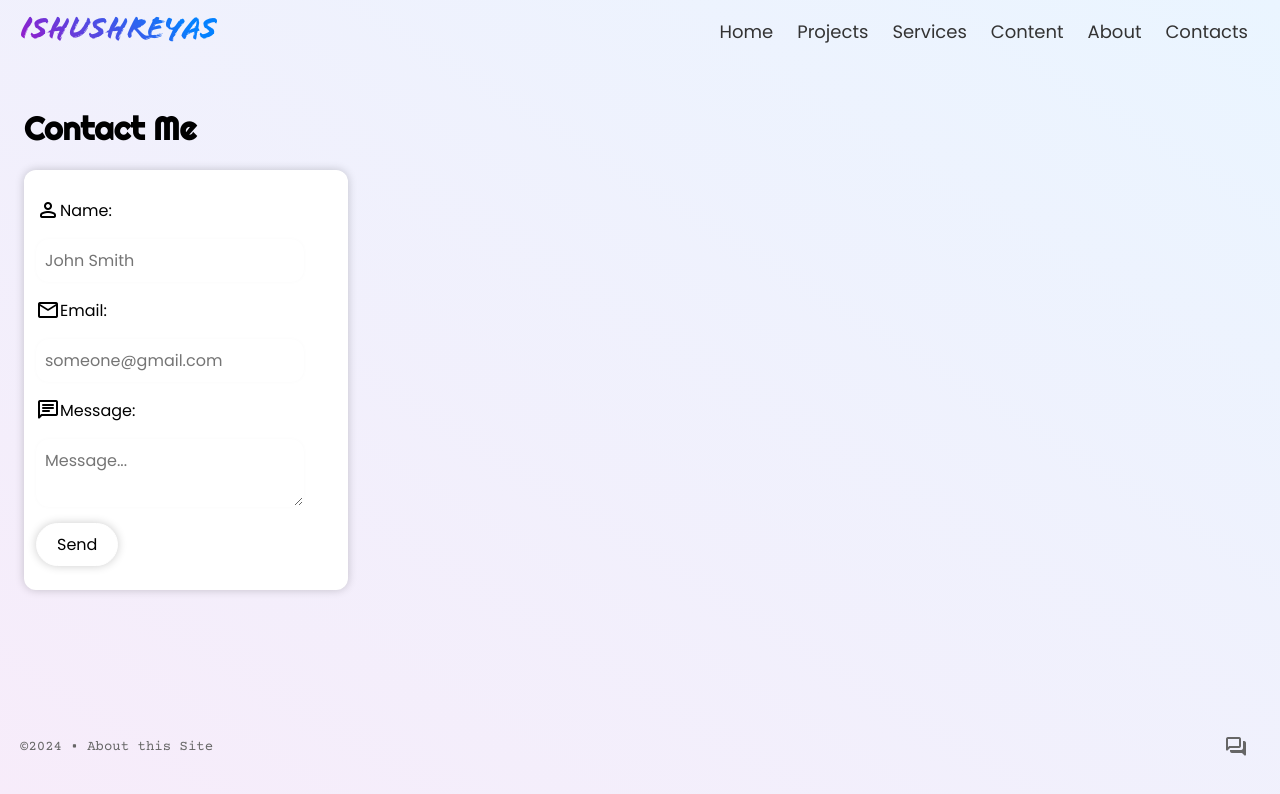
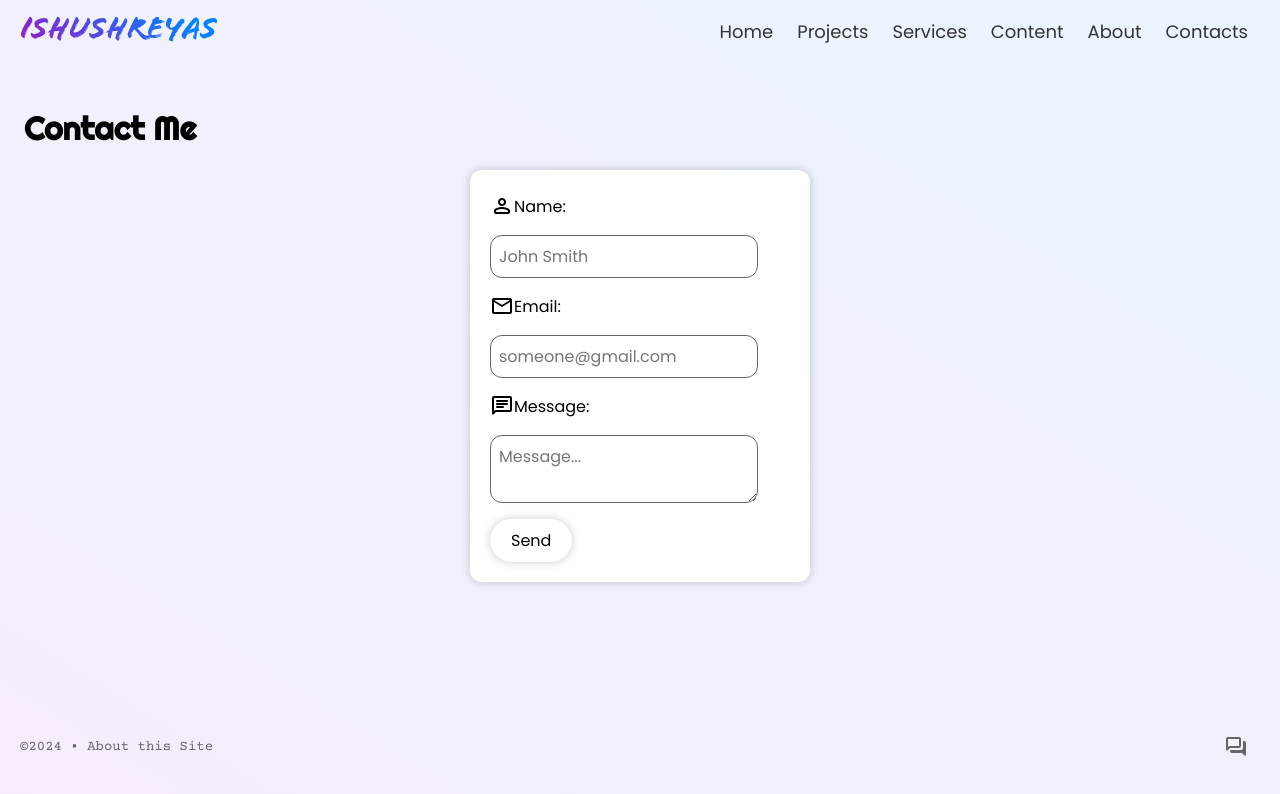
Before and after one commit to ishushreyas/ishushreyas, a React (Vite) app in the folder frontend/: page /contact-me in a window 1280 px wide. Shown: the top 794 px of the page. Built offline with nearby package versions, Linux system fonts and the light colour scheme.

Commit message:
Contact form

```diff
--- a/frontend/src/routes/contact.jsx
+++ b/frontend/src/routes/contact.jsx
@@ -29,14 +29,14 @@ export default function Contact() {
   return (
     <div className="m-1 p-1">
       <h1 className="righteous">Contact Me</h1>
-      <div className="fles j-c a-i">
-        <div className='bs-1 bg-1 br-2 p-1 cw-1'>
+      <div className="flex j-c a-i">
+        <div className='bs-1 bg-1 br-2 p-3 cw-1'>
           <label className="flex j-l a-i"><span className="material-symbols-rounded">person</span><p className="poppins">Name: </p></label>
-          <input type="text" placeholder="John Smith" ref={nameRef} className="bs-2 bd-1 br-2 cw-2 t-5 p-2 poppins"/>
+          <input type="text" placeholder="John Smith" ref={nameRef} className="bs-2 bd-0 br-2 cw-2 t-5 p-2 poppins"/>
           <label className="flex j-l a-i"><span className="material-symbols-rounded">email</span><p className="poppins">Email: </p></label>
-          <input type="email" placeholder="someone@gmail.com" ref={emailRef} className="bs-2 bd-1 br-2 cw-2 t-5 p-2 poppins"/>
+          <input type="email" placeholder="someone@gmail.com" ref={emailRef} className="bs-2 bd-0 br-2 cw-2 t-5 p-2 poppins"/>
           <label className="flex j-l a-i"><span className="material-symbols-rounded">message</span><p className="poppins">Message: </p></label>
-          <textarea placeholder="Message..." ref={messageRef} className="bs-2 bd-1 br-2 cw-2 t-5 p-2 poppins"></textarea> <br />
+          <textarea placeholder="Message..." ref={messageRef} className="bs-2 bd-0 br-2 cw-2 t-5 p-2 poppins"></textarea> <br />
           <Form
                 method="post"
                 action="contact"
```
